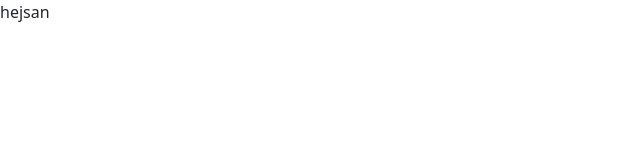
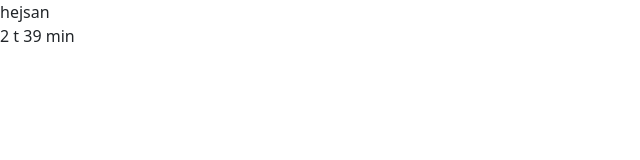
Before and after one commit to olzzon85/startup-kenkata-assignment, a plain HTML site: page index.html in a window 1280 px wide. Shown: the full height of the page, 0-640 px from the left. Drawn offline with nearby package versions, Linux system fonts and the light colour scheme.

Commit message:
fixed root css variables added

```diff
--- a/css/style.css
+++ b/css/style.css
@@ -22,6 +22,12 @@
     --font-weight-regular: 400;
     --font-weight-medium: 500;
     --font-weight-bold: 700;
+    --font-size-14: 1.17rem;
+    --font-size-16: 1.33rem;
+    --font-size-18: 1.50rem;
+    --font-size-24: 2rem;
+    --font-size-36: 3rem;
+    --font-size-60: 5rem;
 
     --border-radius-small: 8px;
     --border-radius-medium: 25px;
--- a/index.html
+++ b/index.html
@@ -13,6 +13,7 @@
 <body>
 
     <div>hejsan</div>
+    <div>2 t 39 min</div>
 
 </body>
 </html>
```
